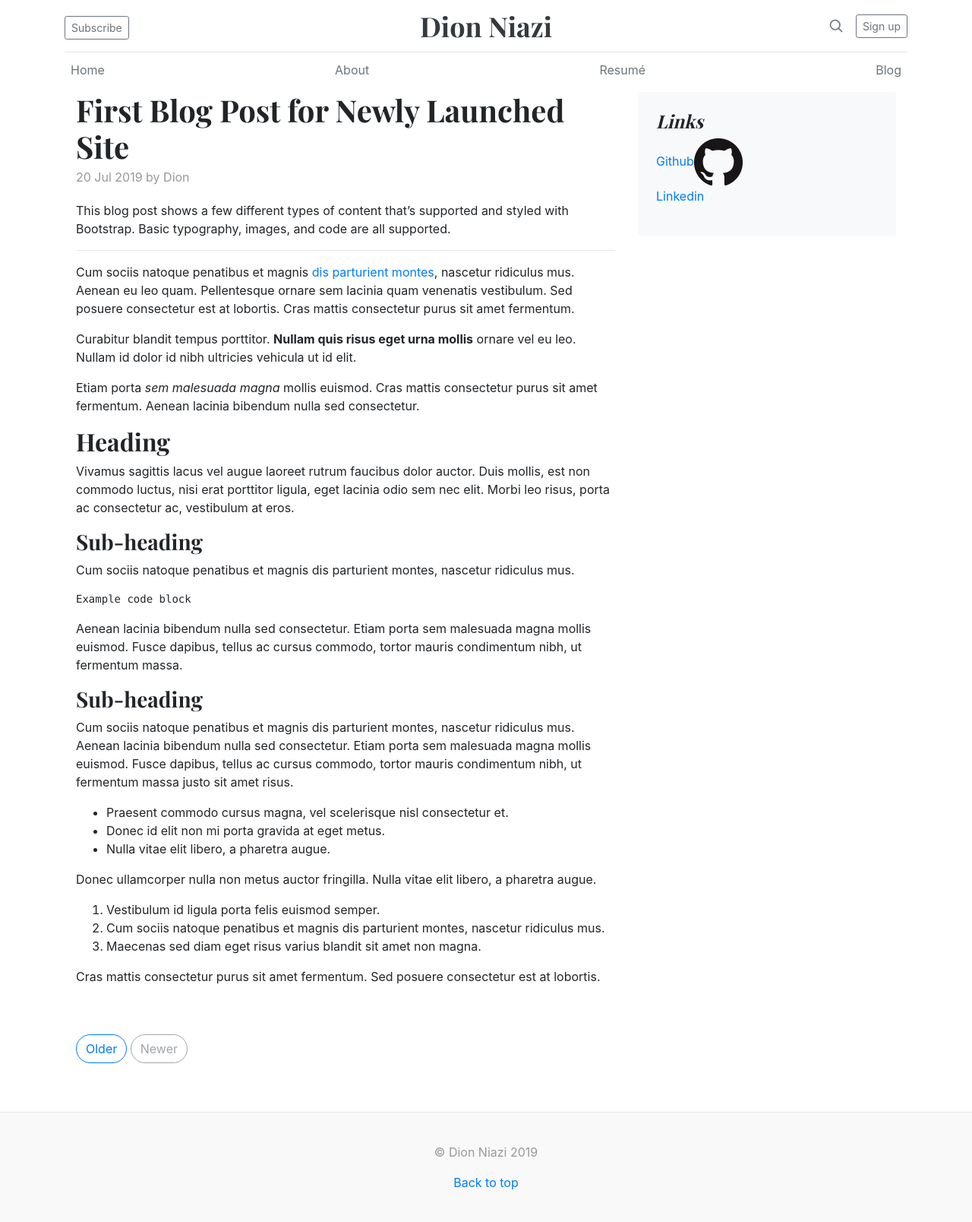
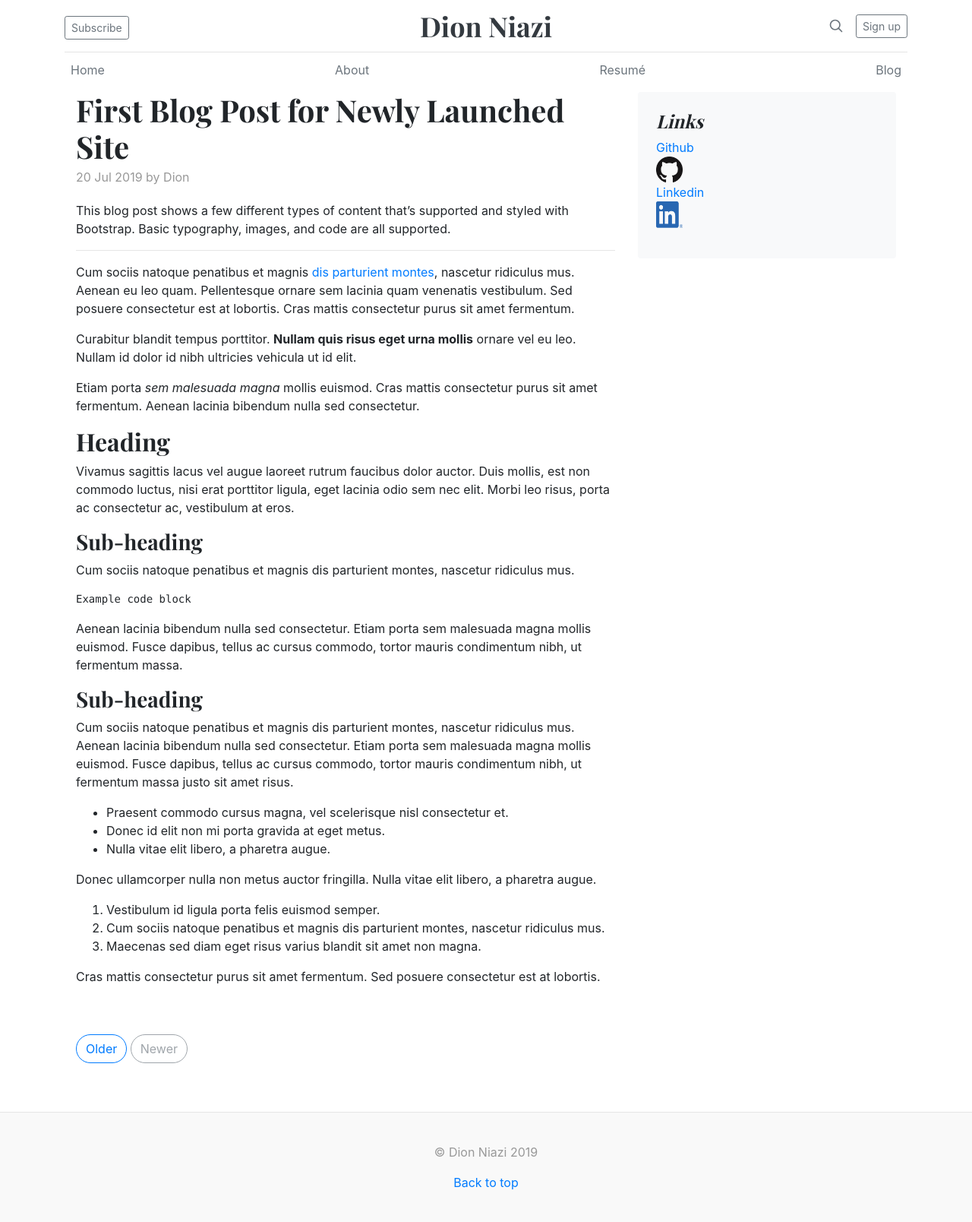
Before and after one commit to dn3gy/dn3gy.github.io, a Jekyll site: the page built from _posts/2019-07-20-my-site-launched.md, in a window 1280 px wide. Shown: the whole page at 76% size. Built offline with Jekyll 4.4.1, drawn with Linux system fonts in a browser that asks for light colours.

Commit message:
Updates to Site

```diff
--- a/_layouts/post.html
+++ b/_layouts/post.html
@@ -50,8 +50,8 @@
               <h4 class="font-italic">Links</h4>
               <p class="mb-0">
                     <ol class="list-unstyled mb-0">
-                            <li><a href="https://github.com/dn3gy">Github<img src="../../../../../images/GitHub-Mark-64px.png"/></a></li>
-                            <li><a href="https://www.linkedin.com/in/dion-niazi-098470160/">Linkedin</a></li>
+                            <li><a href="https://github.com/dn3gy">Github <div><img src="../../../../../images/GitHub-Mark-64px.png" height="35px" width="35px"/></div></a></li>
+                            <li><a href="https://www.linkedin.com/in/dion-niazi-098470160/">Linkedin <div><img src="../../../../../images/LI-In-Bug.png" height="35px" width="35px"/></div></a></li>
                     </ol>
               </p>
             </div>
```
Also changed, not shown: images/LI-In-Bug.png (added), 1 other file.
